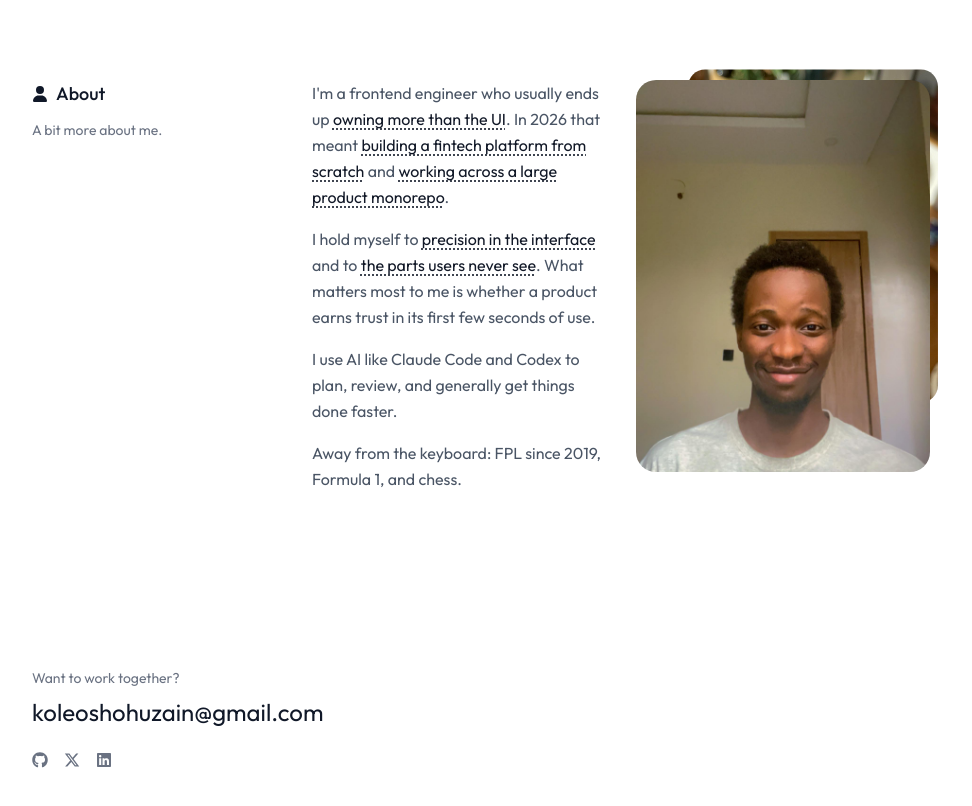
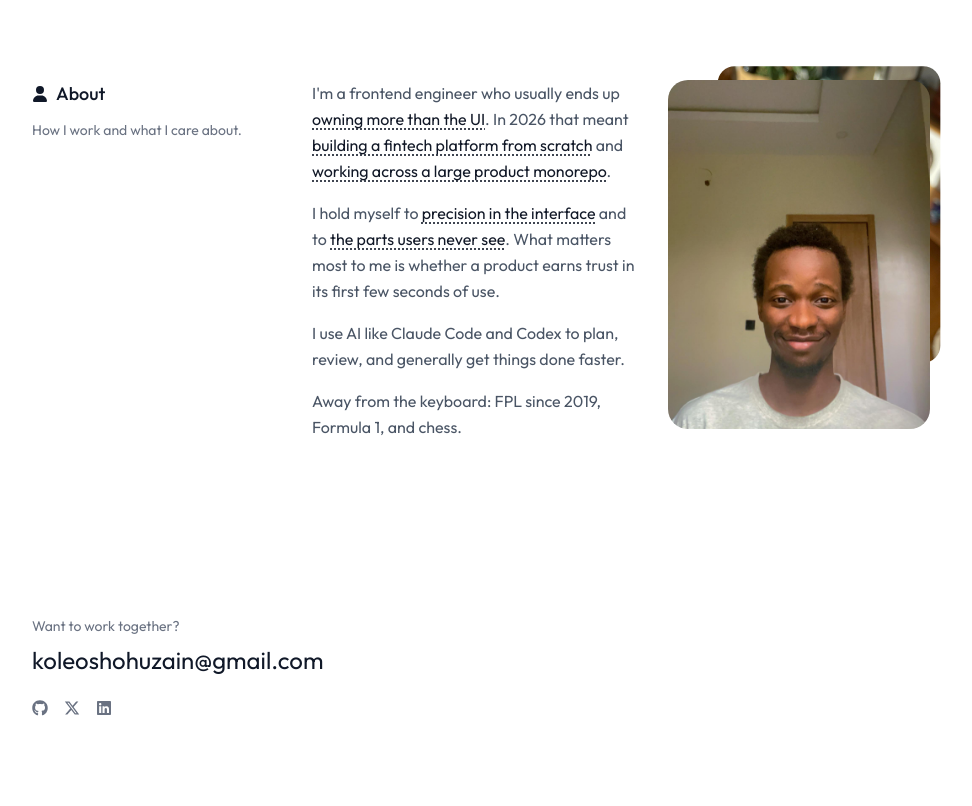
Before and after one commit to Uzayn/my-portfolio, a Next.js app: page / in a window 1280 px wide. Shown: the part 2820-3626 px from the top of the page, without its empty margins (144-1116 px from the left). Built offline with nearby package versions, Linux system fonts and the light colour scheme.

Commit message:
feat(about): rebalance text and photo columns; make Collapse visible
Co-Authored-By: Claude Fable 5.1 <noreply@anthropic.com>

```diff
--- a/src/components/About.tsx
+++ b/src/components/About.tsx
@@ -102,7 +102,7 @@ export default function About() {
               <span>About</span>
             </h2>
             <p className="mt-3 text-sm text-gray-500 hidden md:block">
-              A bit more about me.
+              How I work and what I care about.
             </p>
           </div>
 
@@ -112,7 +112,7 @@ export default function About() {
               {/* Text Content */}
               <div
                 ref={textRef}
-                className="lg:w-1/2 text-gray-600 leading-relaxed"
+                className="lg:w-[55%] text-gray-600 leading-relaxed"
               >
                 <p>
                   I&apos;m a frontend engineer who usually ends up{" "}
@@ -181,7 +181,7 @@ export default function About() {
                       exit={{ opacity: 0 }}
                       transition={{ duration: 0.2 }}
                       onClick={() => setExpanded(new Set())}
-                      className="mt-4 text-xs text-gray-400 hover:text-gray-600 transition-colors"
+                      className="mt-4 inline-flex items-center rounded-full border border-gray-200 px-3 py-1 text-xs text-gray-500 transition-colors hover:bg-gray-50 hover:text-gray-900"
                     >
                       Collapse
                     </motion.button>
@@ -190,7 +190,7 @@ export default function About() {
               </div>
 
               {/* Image */}
-              <div className="lg:w-1/2">
+              <div className="lg:w-[45%]">
                 <CardStack images={aboutImages} />
               </div>
             </div>
```
